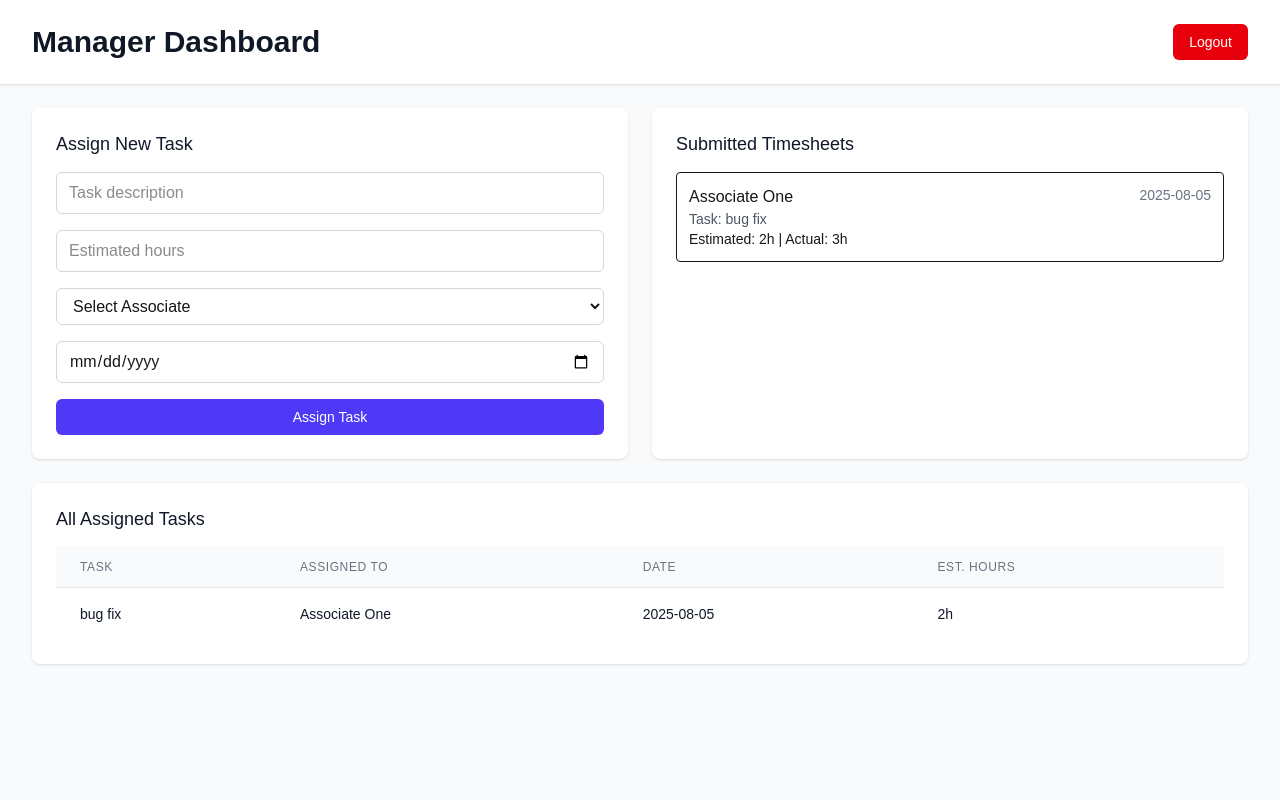
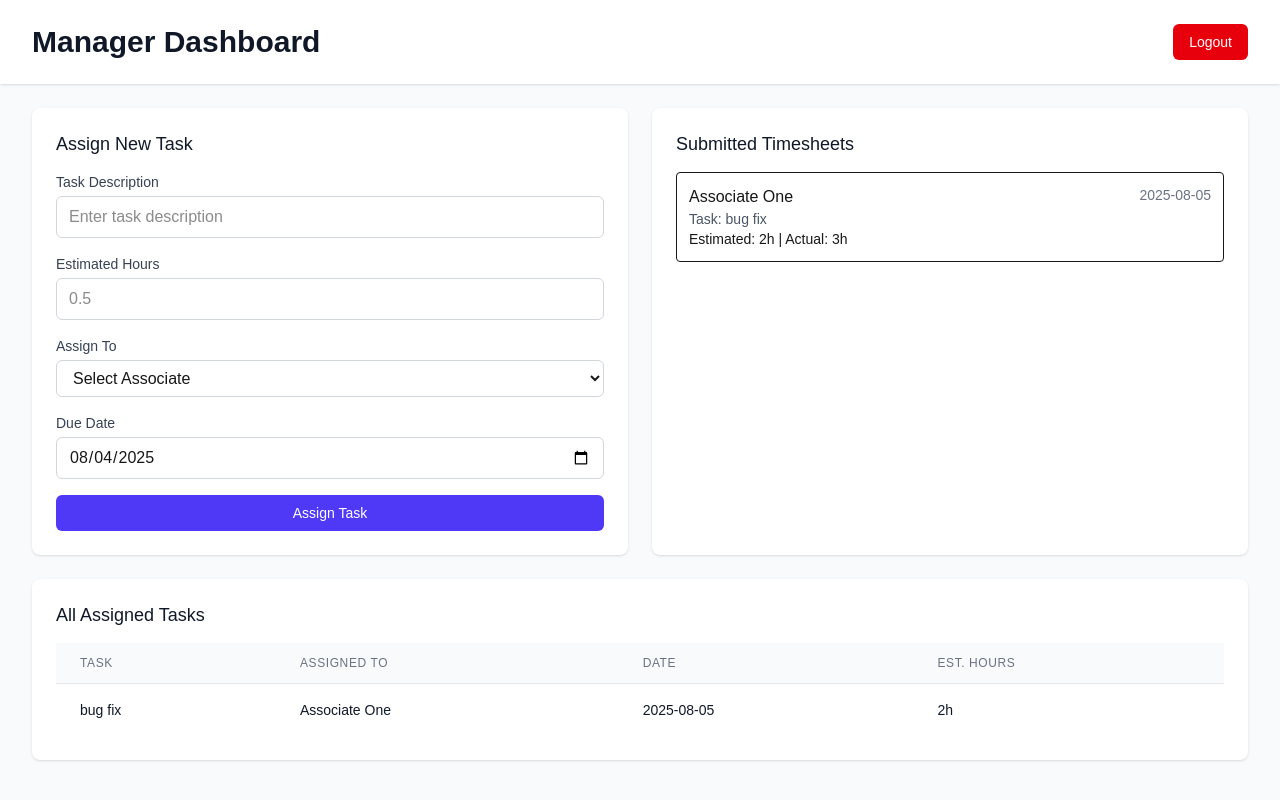
Before and after one commit to melwin3210/timesheet, a Next.js app: page /manager in a window 1280 px wide. Built offline with nearby package versions, Linux system fonts and the light colour scheme; data requests are answered from the project's data file.

Commit message:
form label added

```diff
--- a/src/app/components/ManagerDashboard.js
+++ b/src/app/components/ManagerDashboard.js
@@ -80,31 +80,35 @@ export default function ManagerDashboard({ initialTasks = [], initialTimesheets
                 </div>
               )}
               <Formik
-                initialValues={{ description: '', estimatedHours: '', assignedTo: '', date: '' }}
+                initialValues={{ description: '', estimatedHours: '', assignedTo: '', date: new Date().toISOString().split('T')[0] }}
                 validate={validate}
                 onSubmit={handleCreateTask}
               >
                 <Form className="space-y-4">
                   <div>
+                    <label className="block text-sm font-medium text-gray-700 mb-1">Task Description</label>
                     <Field
                       name="description"
                       type="text"
-                      placeholder="Task description"
+                      placeholder="Enter task description"
                       className="w-full px-3 py-2 border border-gray-300 rounded-md focus:outline-none focus:ring-indigo-500 focus:border-indigo-500"
                     />
                     <ErrorMessage name="description" component="div" className="text-red-600 text-sm mt-1" />
                   </div>
                   <div>
+                    <label className="block text-sm font-medium text-gray-700 mb-1">Estimated Hours</label>
                     <Field
                       name="estimatedHours"
                       type="number"
-                      placeholder="Estimated hours"
+                      placeholder="0.5"
                       step="0.5"
+                      min="0.5"
                       className="w-full px-3 py-2 border border-gray-300 rounded-md focus:outline-none focus:ring-indigo-500 focus:border-indigo-500"
                     />
                     <ErrorMessage name="estimatedHours" component="div" className="text-red-600 text-sm mt-1" />
                   </div>
                   <div>
+                    <label className="block text-sm font-medium text-gray-700 mb-1">Assign To</label>
                     <Field
                       name="assignedTo"
                       as="select"
@@ -118,6 +122,7 @@ export default function ManagerDashboard({ initialTasks = [], initialTimesheets
                     <ErrorMessage name="assignedTo" component="div" className="text-red-600 text-sm mt-1" />
                   </div>
                   <div>
+                    <label className="block text-sm font-medium text-gray-700 mb-1">Due Date</label>
                     <Field
                       name="date"
                       type="date"
```
